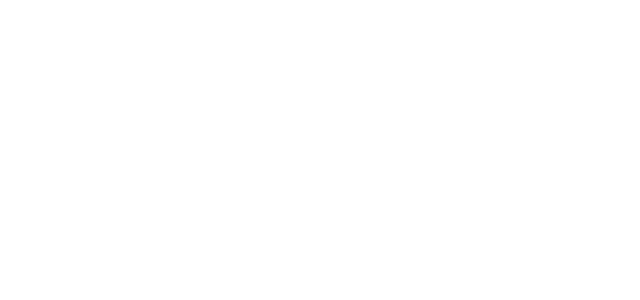
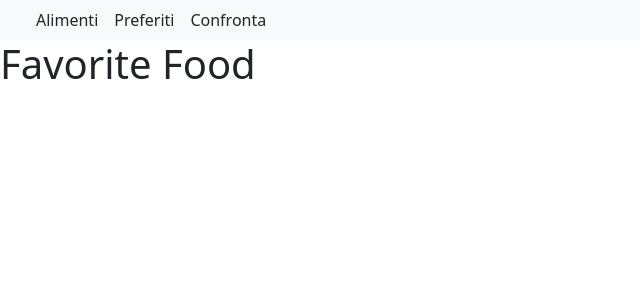
Before and after one commit to elisadepedrini/progetto-finale-spec-frontend-front, a React app in the folder frontend/: page /preferiti in a window 1280 px wide. Shown: the top 300 px of the page, without its empty margins (0-640 px from the left). Built offline with nearby package versions, Linux system fonts and the light colour scheme; the HTML template or start-up script is replaced by a standard one.

Commit message:
Add routing, default layout and navbar

```diff
--- a/frontend/package.json
+++ b/frontend/package.json
@@ -10,8 +10,10 @@
     "preview": "vite preview"
   },
   "dependencies": {
+    "bootstrap": "^5.3.8",
     "react": "^19.3.1",
-    "react-dom": "^19.3.1"
+    "react-dom": "^19.3.1",
+    "react-router": "^7.18.4"
   },
   "devDependencies": {
     "@types/react": "^19.3.0",
--- a/frontend/src/App.jsx
+++ b/frontend/src/App.jsx
@@ -1,12 +1,25 @@
+import { BrowserRouter, Route, Routes } from "react-router"
+import DefaultLayout from "./components/DefaultLayout"
+import FoodList from "./pages/FoodList"
+import FoodDetail from "./pages/FoodDetail"
+import FavoriteFood from "./pages/FavoriteFood"
+import CompareFood from "./pages/CompareFood"
 
 
 function App() {
 
 
   return (
-    <>
-
-    </>
+    <BrowserRouter>
+      <Routes>
+        <Route element={<DefaultLayout/>}>
+          <Route path="/" element={<FoodList/>}/>
+          <Route path="/food/:id" element={<FoodDetail/>}/>
+          <Route path="/preferiti" element={<FavoriteFood/>}/>
+          <Route path="/confronta" element={<CompareFood/>}/>
+        </Route>
+      </Routes>
+    </BrowserRouter>
   )
 }
 
--- /dev/null
+++ b/frontend/src/components/DefaultLayout.jsx
@@ -0,0 +1,12 @@
+import { Outlet } from "react-router";
+import Navbar from "./Navbar";
+
+export default function DefaultLayout() {
+
+    return(
+        <>
+        <Navbar/>
+        <Outlet />
+        </>
+    )
+}
--- /dev/null
+++ b/frontend/src/components/Navbar.jsx
@@ -0,0 +1,14 @@
+import { NavLink } from 'react-router'
+
+export default function Navbar() {
+
+    return (
+        <nav className="navbar navbar-expand-lg bg-light">
+            <div className="container justify-content-start gap-3 mx-4">
+                <NavLink to="/" className="nav-link">Alimenti</NavLink>
+                <NavLink to="/preferiti" className="nav-link">Preferiti</NavLink>
+                <NavLink to="/confronta" className="nav-link">Confronta</NavLink>
+            </div>
+        </nav>
+    )
+}
--- a/frontend/src/index.css
+++ b/frontend/src/index.css
@@ -0,0 +1 @@
+@import "../node_modules/bootstrap/dist/css/bootstrap.min.css";
--- /dev/null
+++ b/frontend/src/pages/CompareFood.jsx
@@ -0,0 +1,6 @@
+export default function CompareFood() {
+
+    return(
+        <h1>Compare Food</h1>
+    )
+}
--- /dev/null
+++ b/frontend/src/pages/FavoriteFood.jsx
@@ -0,0 +1,6 @@
+export default function FavoriteFood() {
+
+    return(
+        <h1>Favorite Food</h1>
+    )
+}
--- /dev/null
+++ b/frontend/src/pages/FoodDetail.jsx
@@ -0,0 +1,6 @@
+export default function FoodDetail() {
+
+    return(
+        <h1>Food Detail</h1>
+    )
+}
--- /dev/null
+++ b/frontend/src/pages/FoodList.jsx
@@ -0,0 +1,6 @@
+export default function FoodList() {
+
+    return(
+        <h1>Food List</h1>
+    )
+}
```
Also changed, not shown: 1 other file (tests, documents, lock files or other folders).
